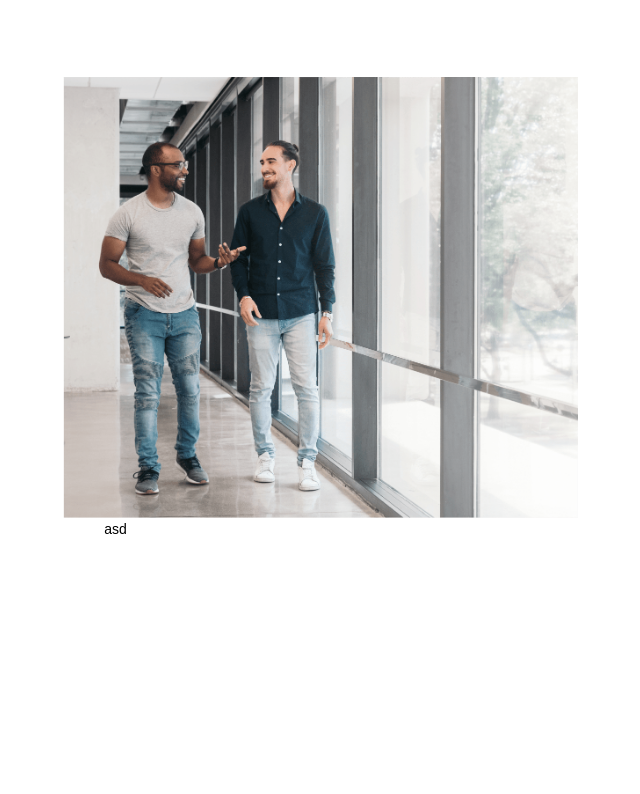
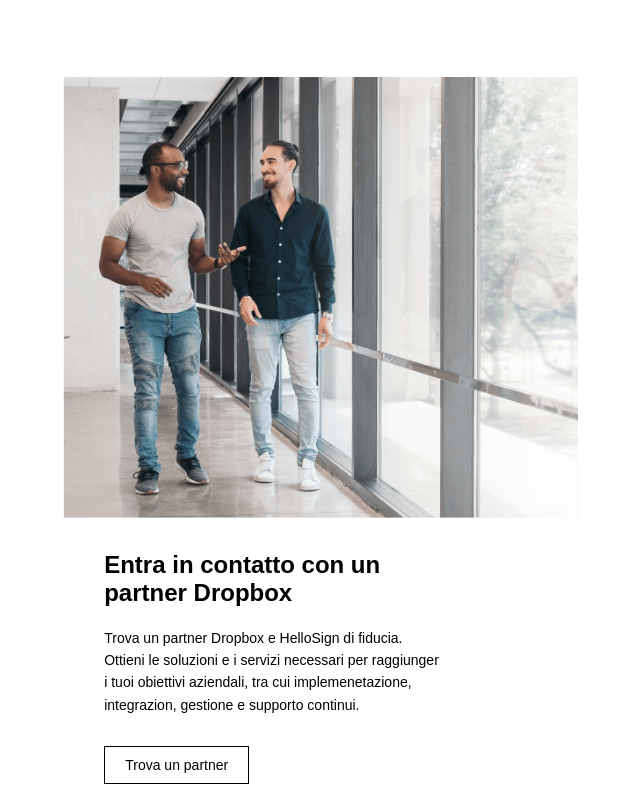
Before and after one commit to marioBMB/htmlcss-dropbox, a plain HTML site: page index.html in a window 1280 px wide. Shown: the part 2302-3096 px from the top of the page, without its empty margins (129-769 px from the left). Before the commit the page ends 2839 px from the top, so only its background shows below. Drawn offline with Linux system fonts and the light colour scheme.

Commit message:
fino a sezione partner

```diff
--- a/index.html
+++ b/index.html
@@ -257,7 +257,20 @@
                     </div>
 
                     <div class="col-40">
-                        asd
+
+                        <div class="text">
+
+                            <h4>Entra in contatto con un partner Dropbox</h4>
+                            <p>
+                                Trova un partner Dropbox e HelloSign di fiducia.
+                                Ottieni le soluzioni e i servizi necessari per raggiunger i tuoi obiettivi aziendali,
+                                tra cui implemenetazione, integrazion, gestione e supporto continui.
+                            </p>
+
+                            <a href="" class="btn btn-minimal">
+                                Trova un partner
+                            </a>
+                        </div>
                     </div>
 
                 </div>
```
